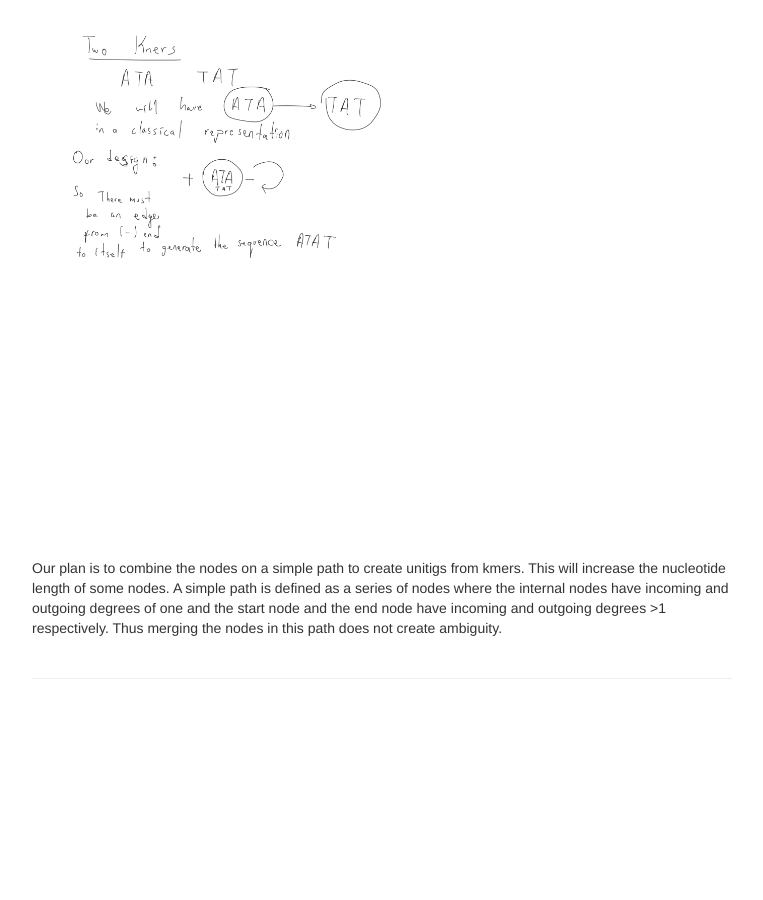
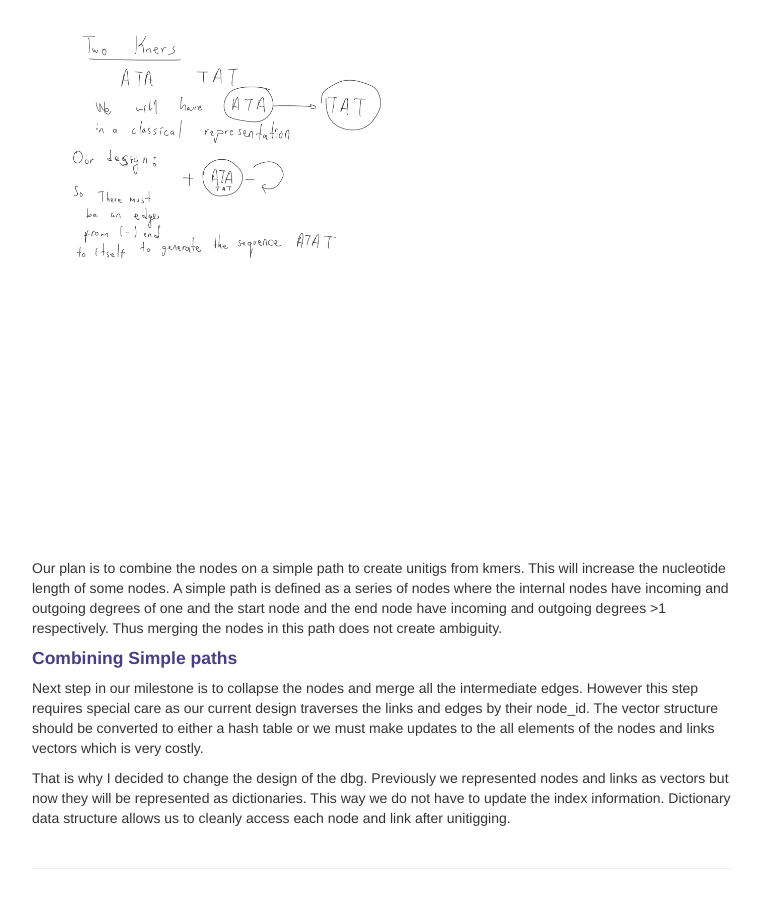
Before and after one commit to ardakdemir/ardakdemir.github.io, a Jekyll site: the page built from pages/gsoc.md, in a window 1280 px wide and 900 px high, scrolled down 4909 px. Shown: the whole window, without its empty margins (258-1021 px from the left). Built offline with Jekyll 4.4.1, drawn with Linux system fonts in a browser that asks for light colours; before the commit the page ends 5619 px from its top, so only the background shows below that.

Commit message:
new design updates

```diff
--- a/pages/gsoc.md
+++ b/pages/gsoc.md
@@ -209,3 +209,13 @@ Below is an example of a case where we need to consider during addition of the e
 
 Our plan is to combine the nodes on a simple path to create unitigs from kmers. This will increase the nucleotide length of some nodes.
 A simple path is defined as a series of nodes where the internal nodes have incoming and outgoing degrees of one and the start node and the end node have incoming and outgoing degrees >1 respectively. Thus merging the nodes in this path does not create ambiguity.
+
+
+
+#### Combining Simple paths
+
+Next step in our milestone is to collapse the nodes and merge all the intermediate  edges.
+However  this step requires special care as our current design traverses the links  and edges by their node_id.
+The vector structure  should be  converted to either a  hash table or we must make updates to the all elements of the  nodes  and links vectors  which is  very costly.
+
+That is why I decided to change the design of the dbg. Previously we represented nodes and links as vectors  but now they will be  represented as dictionaries. This way we  do not have to update the index information. Dictionary data structure allows us to cleanly access each node and link after unitigging.
```
